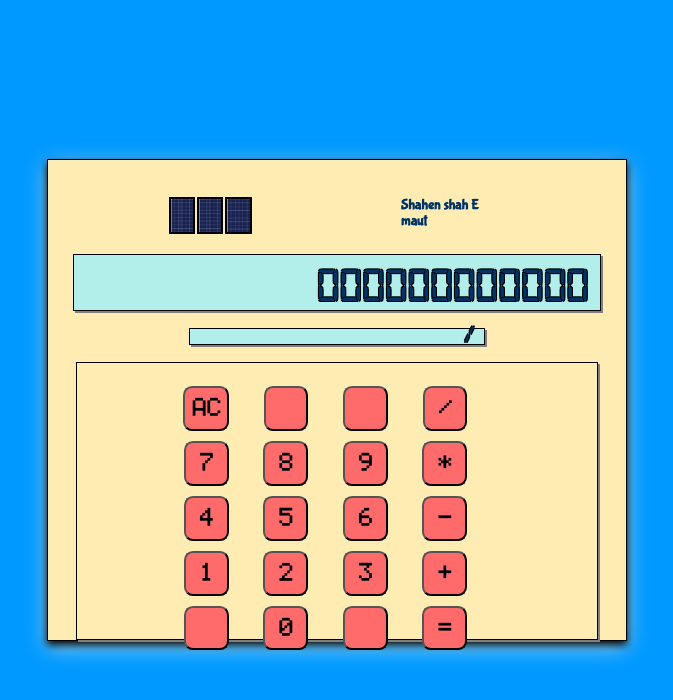
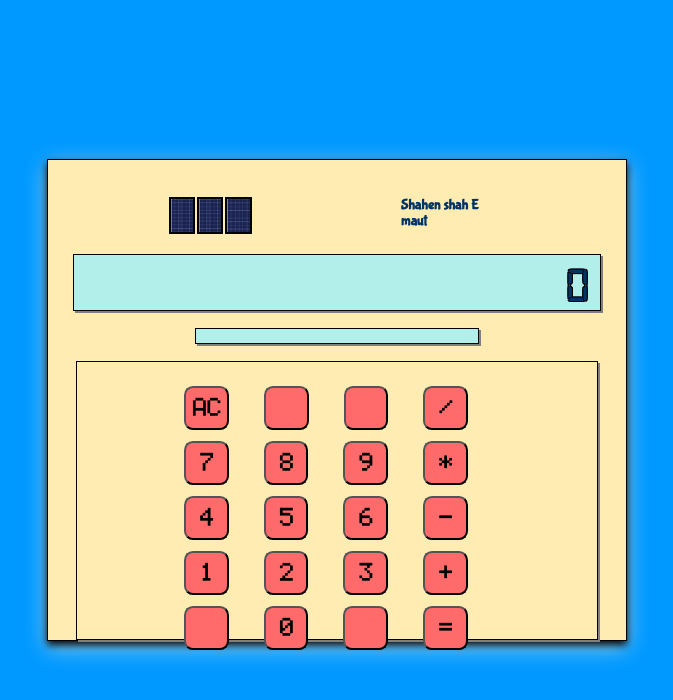
Before and after one commit to SaadQayyum03/Calculator, a plain HTML site: page index.html in a window 1280 px wide. Shown: the whole page, without its empty margins (303-976 px from the left). Drawn offline with Linux system fonts and the light colour scheme; no server answers.

Commit message:
ac button display reset added

```diff
--- a/index.html
+++ b/index.html
@@ -17,11 +17,11 @@
         </div>
 
         <div class="display">
-            <div data-number=0 class="digit">000000000000</div>
+            <div class="digit"></div>
         </div>
 
         <div class="display operation">
-            <div class="digit operator">/</div>
+            <div class="digit operator"></div>
         </div>
 
         <div class="buttons">
--- a/scripts/scripts.js
+++ b/scripts/scripts.js
@@ -1 +1,14 @@
 fetchTheme("defaulr").then(applyTheme);
+
+const display = document.querySelector(".display > .digit");
+display.textContent = 0;
+
+const operatorDisplay = document.querySelector(".display > .operator");
+operatorDisplay.textContent = "";
+
+
+const ac = document.querySelector(".ac");
+ac.addEventListener("click", (e) => {
+    display.textContent = 0;
+    operatorDisplay = "";
+});
```
